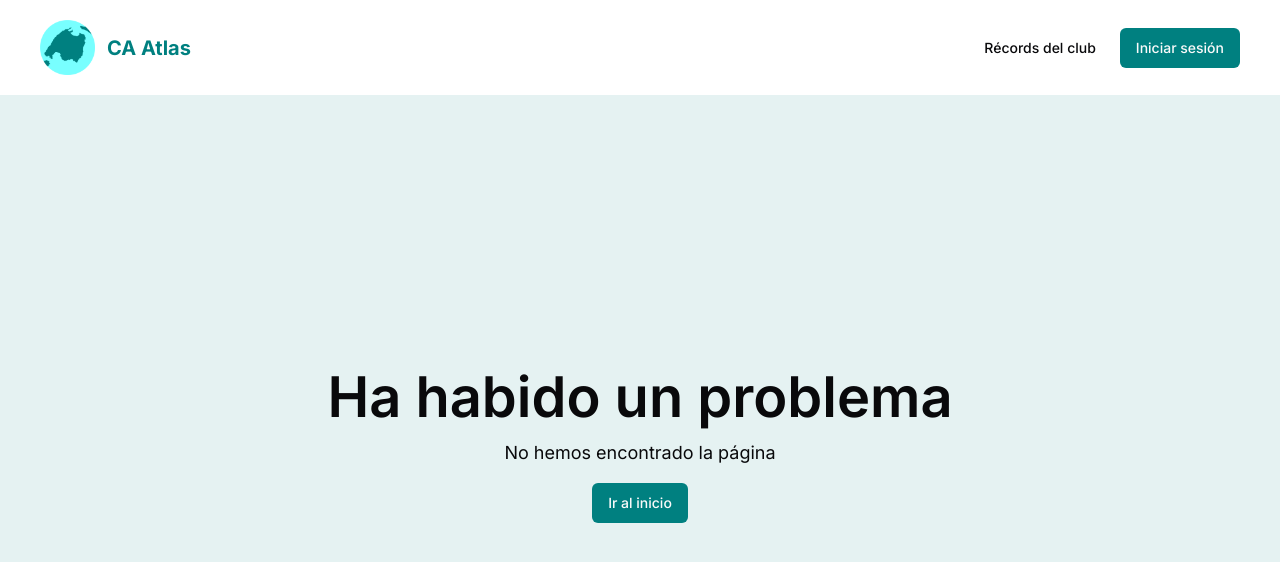
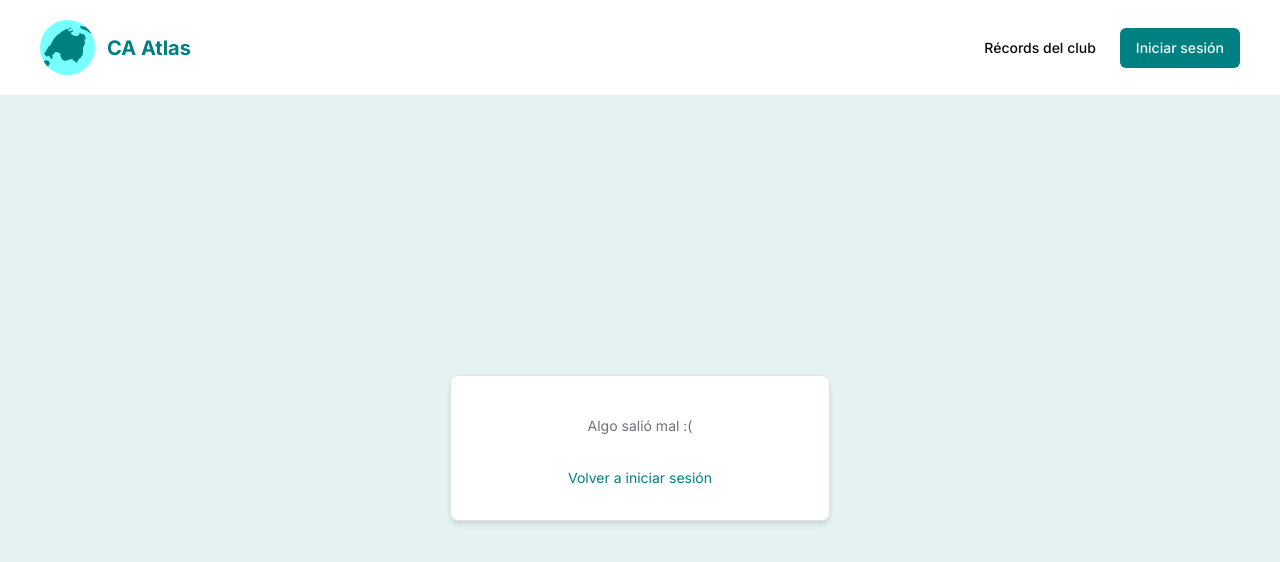
Before and after one commit to AsGamer1/datatlas2, a Next.js app: page /auth-error in a window 1280 px wide. Before the commit this address had no page. Shown: the top 562 px of the page. Built offline with nearby package versions, Linux system fonts and the light colour scheme.

Commit message:
auth error page

```diff
--- a/actions/login.js
+++ b/actions/login.js
@@ -21,9 +21,9 @@ export async function login(values) {
     if(error instanceof AuthError) {
       switch(error.type) {
         case "CredentialsSignin":
-          return { error: "Los datos no coinciden" }
+          return { error: "No se encuentran coincidencias" }
         default:
-          return { error: "Ha habido un error" }
+          return { error: "No se encuentran coincidencias" }
       }
     }
     throw error
--- /dev/null
+++ b/app/(auth)/auth-error/page.jsx
@@ -0,0 +1,9 @@
+import { ErrorCard } from "@/components/auth/error-card";
+
+export default function AuthErrorPage() {
+  return (
+    <div className="flex justify-center">
+      <ErrorCard />
+    </div>
+  )
+}
--- a/app/components/navbar.jsx
+++ b/app/components/navbar.jsx
@@ -11,7 +11,7 @@ export default function Navbar() {
 
   const pathname = usePathname();
 
-  return(
+  return (
     <nav className="p-5 bg-white">
       <div className="flex justify-between items-center px-5">
         <a href="/" className="flex items-center space-x-3 text-primary font-bold text-xl">
@@ -19,24 +19,24 @@ export default function Navbar() {
           <span>CA Atlas</span>
         </a>
         <div className="flex items-center gap-x-2 md:hidden">
-          <Button variant={pathname=="/records"?"default":"ghost"} size="icon">
-              <Link href="/records">
-                <RecordsSVG className={`${pathname=="/records"?"fill-white":"fill-primary hover:fill-primary/80"} h-10 w-10 p-2`}/>
-              </Link>
-          </Button>
-          <Button variant={pathname=="/login"?"default":"ghost"} size="icon">
-              <Link href="/login">
-                <LoginSVG className={`${pathname=="/login"?"fill-white":"fill-primary hover:fill-primary/80"} h-10 w-10 p-2`}/>
-              </Link>
-          </Button>
+          <Link href="/records">
+            <Button variant={pathname == "/records" ? "default" : "ghost"} size="icon">
+              <RecordsSVG className={`${pathname == "/records" ? "fill-white" : "fill-primary hover:fill-primary/80"} h-10 w-10 p-2`} />
+            </Button>
+          </Link>
+          <Link href="/login">
+            <Button variant={pathname == "/login" ? "default" : "ghost"} size="icon">
+              <LoginSVG className={`${pathname == "/login" ? "fill-white" : "fill-primary hover:fill-primary/80"} h-10 w-10 p-2`} />
+            </Button>
+          </Link>
         </div>
         <div className="hidden gap-x-2 md:flex">
-          <Button variant="ghost">
-            <Link href="/records">Récords del club</Link>
-          </Button>
-          <Button>
-            <Link href="/login">Iniciar sesión</Link>
-          </Button>
+          <Link href="/records">
+            <Button variant="ghost">Récords del club</Button>
+          </Link>
+          <Link href="/login">
+            <Button>Iniciar sesión</Button>
+          </Link>
         </div>
       </div>
     </nav>
--- a/auth.js
+++ b/auth.js
@@ -7,6 +7,10 @@ import { db } from "@/lib/db";
 import { getUserById } from "@/data/user";
 
 export const { handlers, signIn, signOut, auth } = NextAuth({
+  pages: {
+    signIn: "/login",
+    error: "/auth-error"
+  },
   callbacks: {
     async session({ token, session }) {
       if (token.sub && session.user) {
--- /dev/null
+++ b/components/auth/error-card.jsx
@@ -0,0 +1,16 @@
+import { Header } from "@/components/auth/header";
+import { BackButton } from "@/components/auth/back-button";
+import { Card, CarFooter, CardHeader, CardFooter } from "@/components/ui/card";
+
+export function ErrorCard() {
+  return (
+    <Card className="w-full max-w-[380px] shadow-md">
+      <CardHeader>
+        <Header label="Algo salió mal :(" />
+      </CardHeader>
+      <CardFooter>
+        <BackButton href="/login" label="Volver a iniciar sesión"/>
+      </CardFooter>
+    </Card>
+  )
+}
--- a/routes.js
+++ b/routes.js
@@ -5,7 +5,8 @@ export const publicRoutes = [
 
 export const authRoutes = [
   "/login",
-  "/register"
+  "/register",
+  "/auth-error"
 ]
 
 export const apiAuthPrefix = "/api/auth"
```
Also changed, not shown: 1 other file (tests, documents, lock files or other folders).
